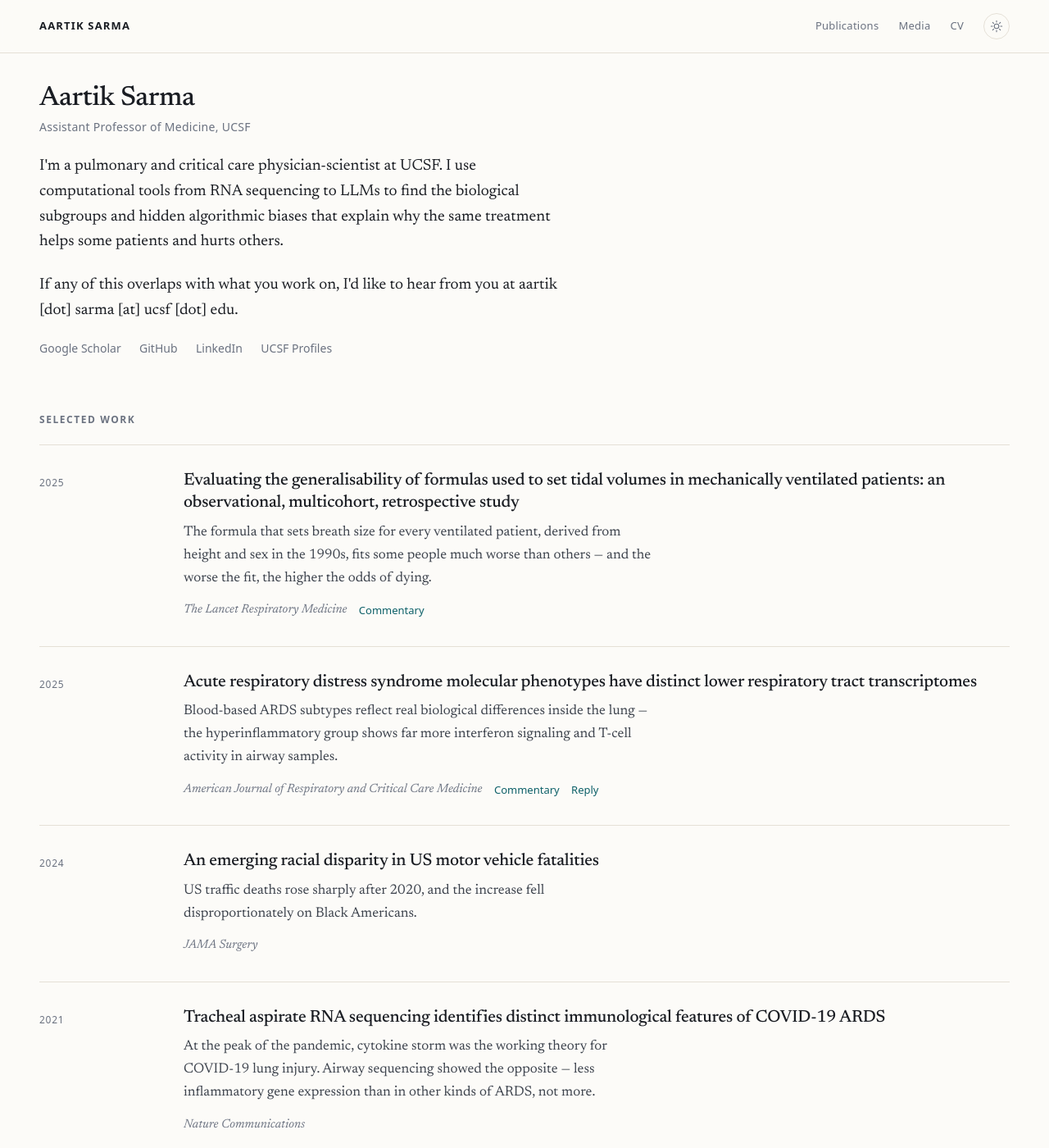
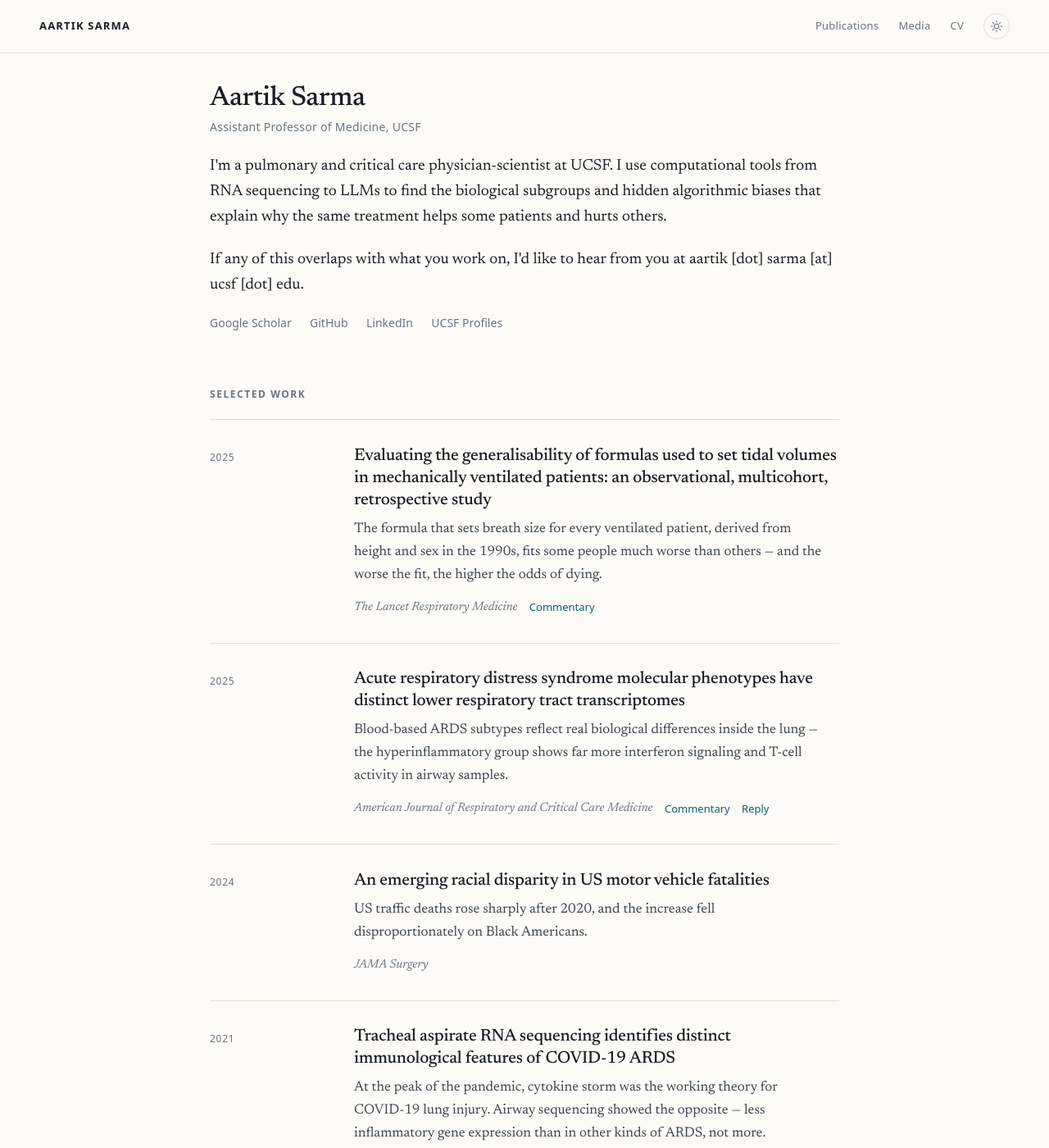
Before and after one commit to AartikSarma/aartiksarma.github.io, a Jekyll site: the page built from index.html, in a window 1280 px wide and 1400 px high. Shown: the whole window at 82% size. Built offline with Jekyll 4.4.1, drawn with Linux system fonts in a browser that asks for light colours.

Commit message:
Homepage: unify bio and Selected work in one narrow column
Constrain the homepage wraps to 48rem centered so the bio and
Selected work share one visual column instead of the bio floating
narrow-left while Selected work stretches the full page width. Drop
the note-inner max-width now that the wrap does the constraining —
same result, less visual asymmetry.

Co-Authored-By: Claude Opus 4.7 (1M context) <noreply@anthropic.com>

```diff
--- a/assets/css/main.css
+++ b/assets/css/main.css
@@ -247,13 +247,19 @@ pre code { background: none; border: 0; padding: 0; }
 
 .note { padding-block: clamp(1.5rem, 3vw, 2.25rem) clamp(1.25rem, 2.5vw, 1.75rem); }
 
-/* Homepage-only: pull Selected work close to the note so it lands above
-   the fold, and shrink the eyebrow gap that would otherwise re-open it. */
+/* Homepage-only: narrow the wrap so bio and Selected work share one
+   column (Massenkoff/Obermeyer style), pull Selected work close to the
+   note so it lands above the fold, and shrink the eyebrow gap that
+   would otherwise re-open it. */
+.note > .wrap,
+.note + .section > .wrap {
+  width: min(100% - 2.5rem, 48rem);
+  margin-inline: auto;
+}
 .note + .section { padding-top: clamp(1rem, 2vw, 1.5rem); }
 .note + .section .section-head { margin-bottom: 1.25rem; }
 
 .note__inner {
-  max-width: 40rem;
   font-size: 1.1875rem;
   line-height: 1.62;
 }
```
